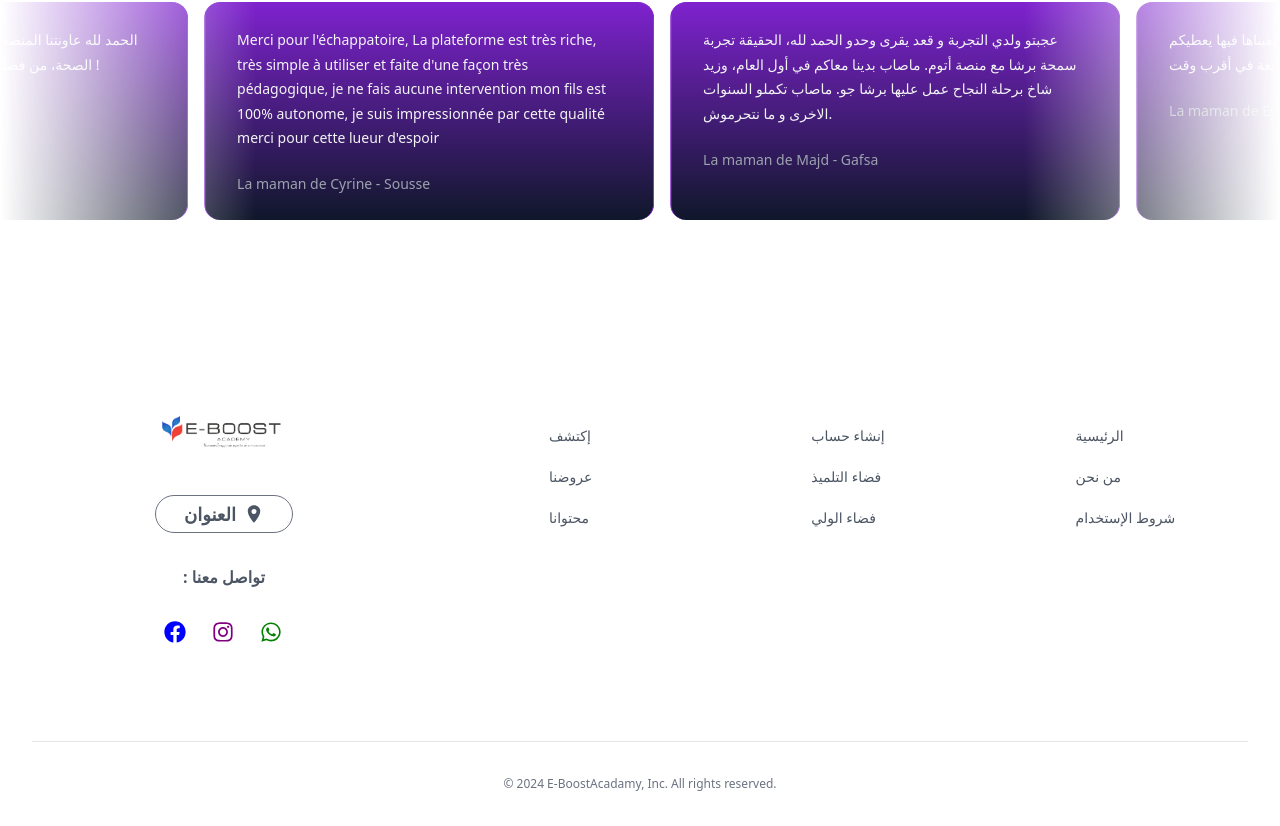
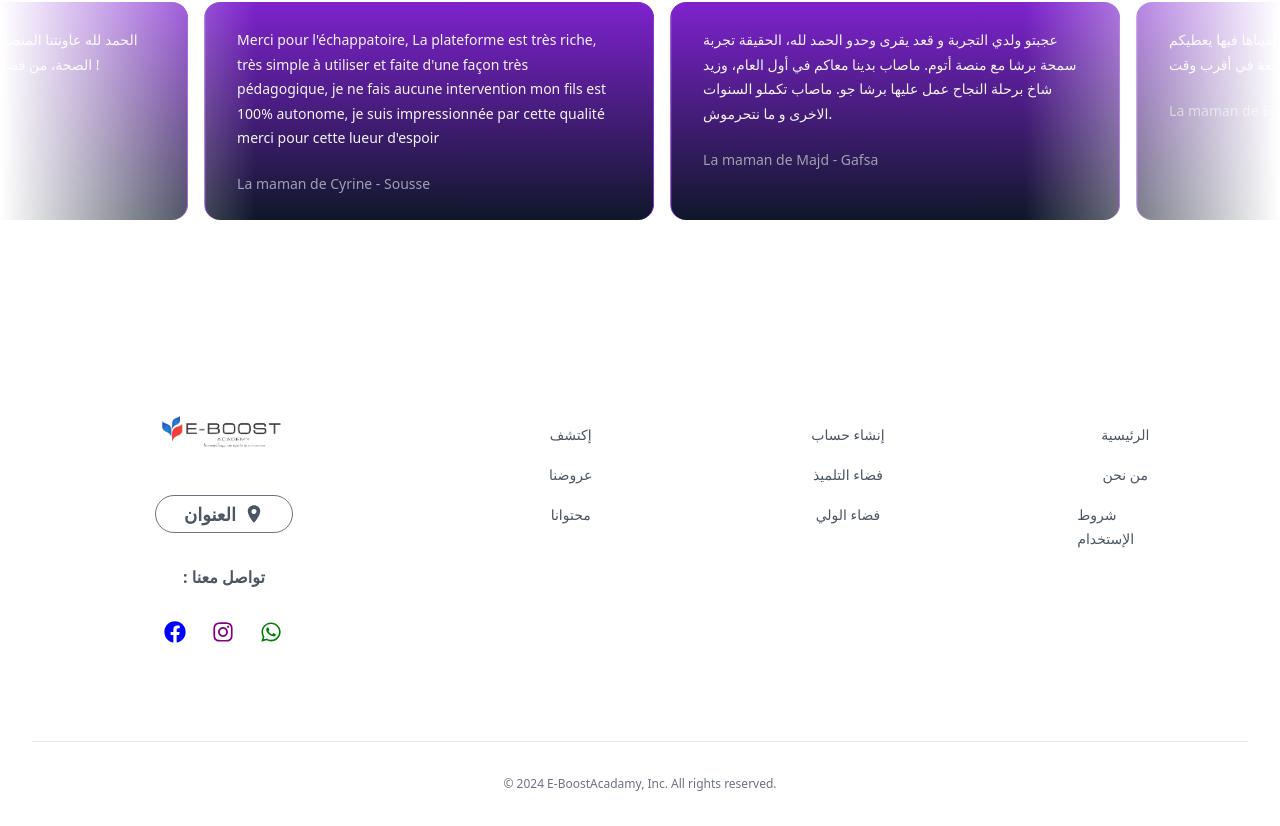
Before and after one commit to LaithFerjeoui/e-boostacademy, a React (Vite) app: page / in a window 1280 px wide. Shown: the part 1397-2223 px from the top of the page. Built offline with nearby package versions, Linux system fonts and the light colour scheme.

Commit message:
fixed footer

```diff
--- a/src/Components/Footer.jsx
+++ b/src/Components/Footer.jsx
@@ -94,12 +94,12 @@ export default function Footer() {
           <div className="mt-16 grid grid-cols-1 md:grid-cols-2 xl:grid-cols-3 gap-8 xl:col-span-2 xl:mt-0">
             <div className="md:col-span-2 xl:col-span-1 mx-auto">
               <div className="mt-10 md:mt-0 ">
-                <ul role="list" className="mt-6 space-y-4">
+                <ul role="list" className="mt-6 space-y-4 w-24">
                   {navigation.support.map((item) => (
                     <li key={item.name}>
                       <a
                         href={item.href}
-                        className="text-sm leading-6 text-gray-600 hover:text-gray-900"
+                        className="text-sm leading-6 text-gray-600 hover:text-gray-900 flex justify-center"
                       >
                         {item.name}
                       </a>
@@ -109,12 +109,12 @@ export default function Footer() {
               </div>
             </div>
             <div className="md:col-span-1 mx-auto">
-              <ul role="list" className="mt-6 space-y-4">
+              <ul role="list" className="mt-6 space-y-4 w-24">
                 {navigation.company.map((item) => (
                   <li key={item.name}>
                     <a
                       href={item.href}
-                      className="text-sm leading-6 text-gray-600 hover:text-gray-900"
+                      className="text-sm leading-6 text-gray-600 hover:text-gray-900 flex justify-center"
                     >
                       {item.name}
                     </a>
@@ -123,12 +123,12 @@ export default function Footer() {
               </ul>
             </div>
             <div className="md:col-span-1 mx-auto">
-              <ul role="list" className="mt-6 space-y-4">
+              <ul role="list" className="mt-6 space-y-4 w-24">
                 {navigation.legal.map((item) => (
                   <li key={item.name}>
                     <a
                       href={item.href}
-                      className="text-sm leading-6 text-gray-600 hover:text-gray-900"
+                      className="text-sm leading-6 text-gray-600 hover:text-gray-900 flex justify-center"
                     >
                       {item.name}
                     </a>
```
